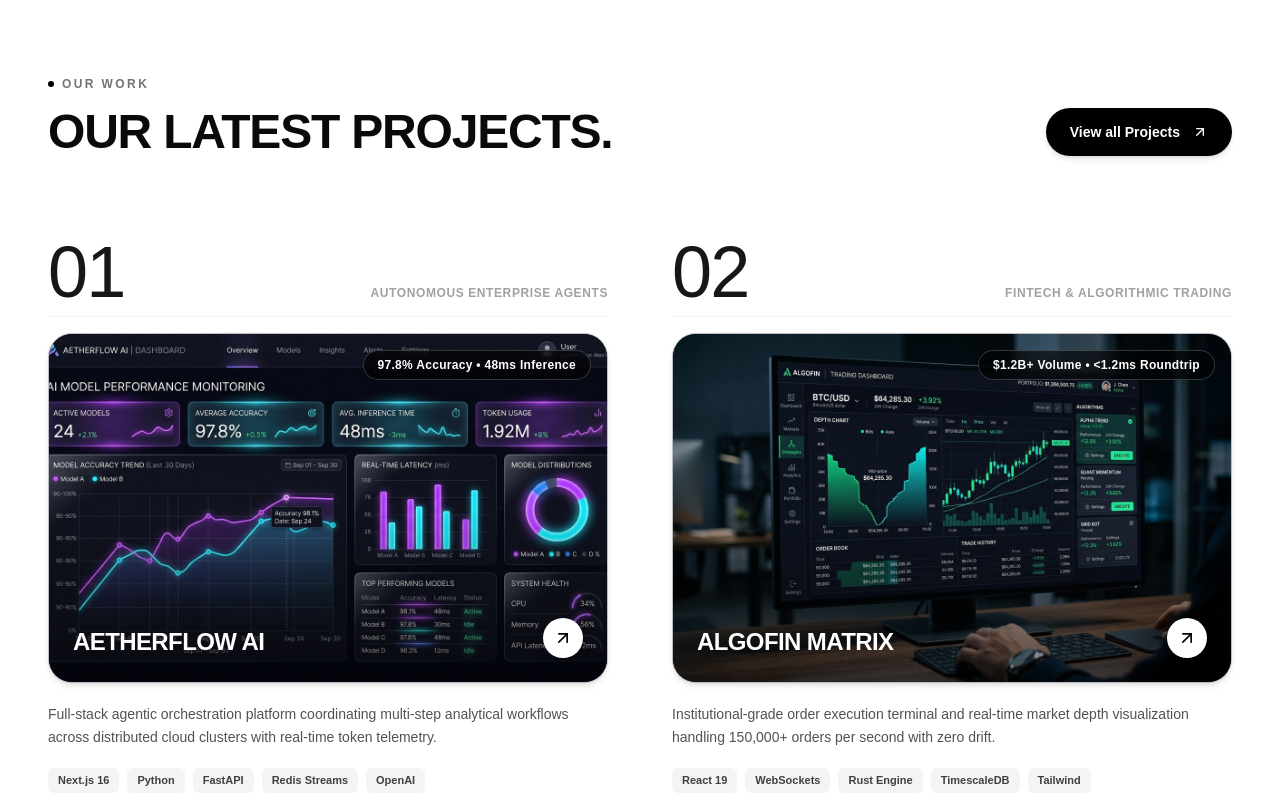
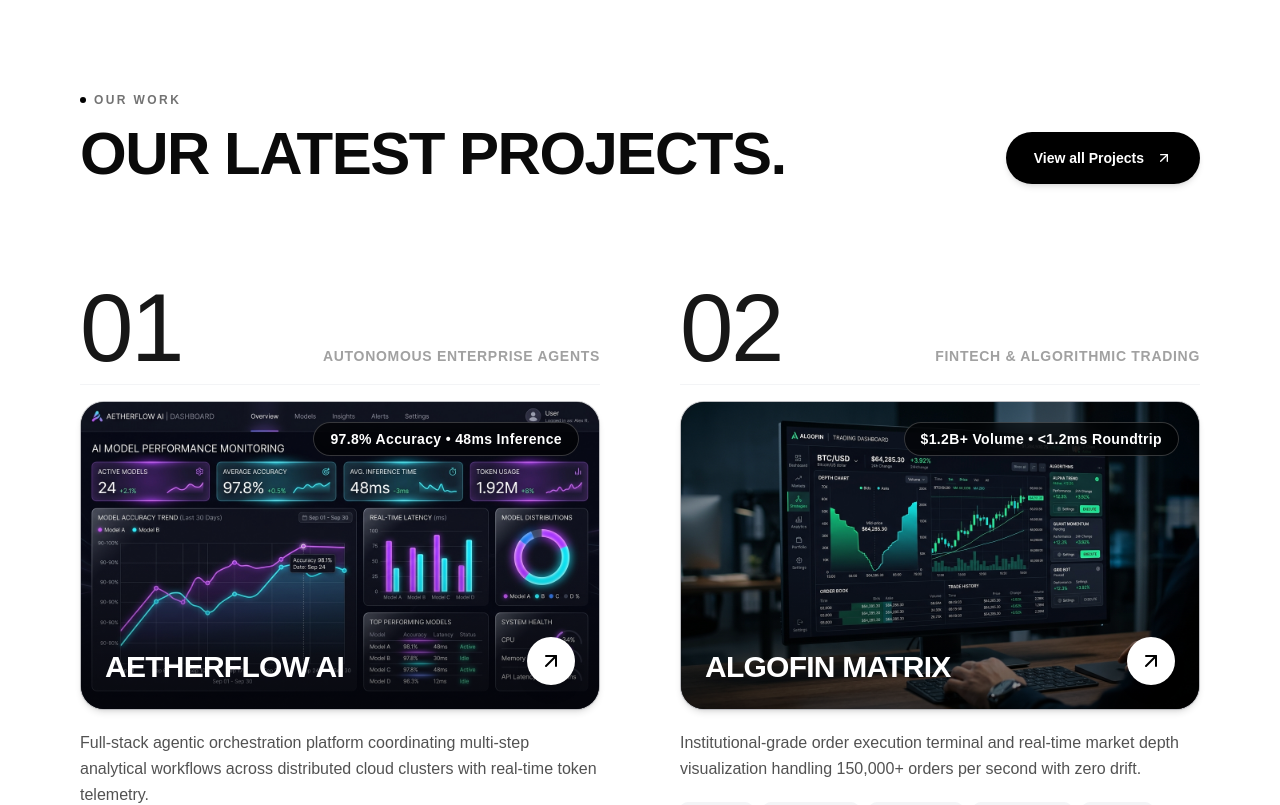
Before and after one commit to ruhul2003/VALENCE, a Next.js app: page / in a window 1280 px wide. Shown: the part 6660-7465 px from the top of the page. Built offline with nearby package versions, Linux system fonts and the light colour scheme; a web font is replaced by a local one.

Commit message:
Expand project showcase container width and implement framer-motion card reveal animations.

```diff
--- a/src/components/ProjectsSection.jsx
+++ b/src/components/ProjectsSection.jsx
@@ -1,6 +1,7 @@
 "use client";
 
 import Image from "next/image";
+import { motion } from "framer-motion";
 import { ArrowUpRight } from "lucide-react";
 
 export default function ProjectsSection({ onOpenContact }) {
@@ -48,47 +49,62 @@ export default function ProjectsSection({ onOpenContact }) {
   ];
 
   return (
-    <section id="projects" className="py-24 lg:py-32 bg-white border-t border-gray-200">
-      <div className="max-w-7xl mx-auto px-6 sm:px-8 lg:px-12">
+    <section id="projects" className="py-24 lg:py-36 bg-white border-t border-gray-200">
+      <div className="max-w-[1600px] mx-auto px-6 sm:px-10 lg:px-16 xl:px-20">
 
         {/* Top Header Row (Wilbur Layout) */}
-        <div className="flex flex-col md:flex-row md:items-end justify-between mb-16 lg:mb-20 gap-6">
+        <motion.div
+          initial={{ opacity: 0, y: 25 }}
+          whileInView={{ opacity: 1, y: 0 }}
+          viewport={{ once: true }}
+          transition={{ duration: 0.6 }}
+          className="flex flex-col md:flex-row md:items-end justify-between mb-16 lg:mb-24 gap-6"
+        >
           <div className="space-y-4">
             <div className="inline-flex items-center gap-2 text-xs font-bold tracking-[0.2em] text-neutral-500 uppercase">
               <span className="w-1.5 h-1.5 rounded-full bg-black" />
               <span>OUR WORK</span>
             </div>
-            <h2 className="text-3xl sm:text-4xl lg:text-5xl font-extrabold uppercase tracking-tight text-neutral-950">
+            <h2 className="text-3xl sm:text-4xl lg:text-5xl xl:text-6xl font-extrabold uppercase tracking-tight text-neutral-950">
               OUR LATEST PROJECTS.
             </h2>
           </div>
 
-          <button
+          <motion.button
+            whileHover={{ scale: 1.04 }}
+            whileTap={{ scale: 0.96 }}
             onClick={onOpenContact}
-            className="group self-start md:self-auto rounded-full bg-black text-white hover:bg-neutral-800 px-6 py-3.5 text-sm font-semibold flex items-center gap-3 transition-all duration-300 shadow-md cursor-pointer"
+            className="group self-start md:self-auto rounded-full bg-black text-white hover:bg-neutral-800 px-7 py-4 text-sm font-semibold flex items-center gap-3 transition-all duration-300 shadow-md cursor-pointer"
           >
             <span>View all Projects</span>
             <ArrowUpRight className="w-4 h-4 transition-transform group-hover:translate-x-0.5 group-hover:-translate-y-0.5" />
-          </button>
-        </div>
+          </motion.button>
+        </motion.div>
 
         {/* Projects Grid with Massive Numerals */}
-        <div className="grid grid-cols-1 md:grid-cols-2 gap-12 lg:gap-16">
-          {projects.map((proj) => (
-            <div key={proj.number} className="group flex flex-col space-y-4">
+        <div className="grid grid-cols-1 md:grid-cols-2 gap-12 lg:gap-16 xl:gap-20">
+          {projects.map((proj, idx) => (
+            <motion.div
+              key={proj.number}
+              initial={{ opacity: 0, y: 40 }}
+              whileInView={{ opacity: 1, y: 0 }}
+              viewport={{ once: true, margin: "-80px" }}
+              transition={{ duration: 0.7, delay: idx * 0.1, ease: [0.16, 1, 0.3, 1] }}
+              className="group flex flex-col space-y-4"
+            >
 
               {/* Massive Numeral (Wilbur signature style) */}
               <div className="flex items-baseline justify-between border-b border-gray-100 pb-2">
-                <span className="text-5xl sm:text-6xl lg:text-7xl font-light text-neutral-900 tracking-tight">
+                <span className="text-5xl sm:text-6xl lg:text-7xl xl:text-8xl font-light text-neutral-900 tracking-tight">
                   {proj.number}
                 </span>
-                <span className="text-xs font-bold uppercase tracking-wider text-neutral-400 group-hover:text-black transition-colors">
+                <span className="text-xs sm:text-sm font-bold uppercase tracking-wider text-neutral-400 group-hover:text-black transition-colors">
                   {proj.category}
                 </span>
               </div>
 
               {/* Project Card Image Container */}
-              <div className="relative aspect-[16/10] w-full rounded-3xl overflow-hidden bg-neutral-900 border border-gray-200/80 shadow-md group-hover:shadow-xl transition-all duration-500">
+              <div className="relative aspect-[16/10] lg:aspect-[16/9.5] w-full rounded-3xl overflow-hidden bg-neutral-900 border border-gray-200/80 shadow-md group-hover:shadow-2xl transition-all duration-500">
                 <Image
                   src={proj.image}
                   alt={proj.title}
@@ -96,43 +112,47 @@ export default function ProjectsSection({ onOpenContact }) {
                   sizes="(max-width: 768px) 100vw, 50vw"
                   className="object-cover object-center transition-transform duration-700 group-hover:scale-105"
                 />
-                <div className="absolute inset-0 bg-gradient-to-t from-black/80 via-transparent to-transparent opacity-60 group-hover:opacity-80 transition-opacity" />
+                <div className="absolute inset-0 bg-gradient-to-t from-black/80 via-transparent to-transparent opacity-60 group-hover:opacity-85 transition-opacity" />
 
                 {/* Metric pill inside card */}
-                <div className="absolute top-4 right-4 px-3.5 py-1.5 rounded-full bg-black/60 backdrop-blur-md border border-white/20 text-white text-xs font-semibold tracking-wide">
+                <div className="absolute top-5 right-5 px-4 py-1.5 rounded-full bg-black/60 backdrop-blur-md border border-white/20 text-white text-xs sm:text-sm font-semibold tracking-wide">
                   {proj.metrics}
                 </div>
 
                 {/* Bottom title inside card */}
                 <div className="absolute bottom-6 left-6 right-6 flex items-end justify-between">
                   <div className="text-white space-y-1">
-                    <h3 className="text-xl sm:text-2xl font-bold tracking-tight uppercase">
+                    <h3 className="text-2xl sm:text-3xl font-bold tracking-tight uppercase">
                       {proj.title}
                     </h3>
                   </div>
-                  <div className="w-10 h-10 rounded-full bg-white text-black flex items-center justify-center shadow-lg transition-transform group-hover:rotate-45">
-                    <ArrowUpRight className="w-5 h-5" />
-                  </div>
+                  <motion.div
+                    whileHover={{ rotate: 45 }}
+                    transition={{ type: "spring", stiffness: 300 }}
+                    className="w-12 h-12 rounded-full bg-white text-black flex items-center justify-center shadow-lg transition-transform group-hover:scale-105"
+                  >
+                    <ArrowUpRight className="w-6 h-6" />
+                  </motion.div>
                 </div>
               </div>
 
               {/* Project Description and Tags */}
-              <p className="text-sm text-neutral-600 leading-relaxed pt-1">
+              <p className="text-sm sm:text-base text-neutral-600 leading-relaxed pt-1">
                 {proj.description}
               </p>
 
-              <div className="flex flex-wrap gap-2 pt-1">
+              <div className="flex flex-wrap gap-2.5 pt-1">
                 {proj.tags.map((tag) => (
                   <span
                     key={tag}
-                    className="px-2.5 py-1 rounded-md text-[11px] font-semibold bg-gray-100 text-neutral-700"
+                    className="px-3 py-1.5 rounded-lg text-xs font-semibold bg-gray-100 text-neutral-700"
                   >
                     {tag}
                   </span>
                 ))}
               </div>
 
-            </div>
+            </motion.div>
           ))}
         </div>
 
```
